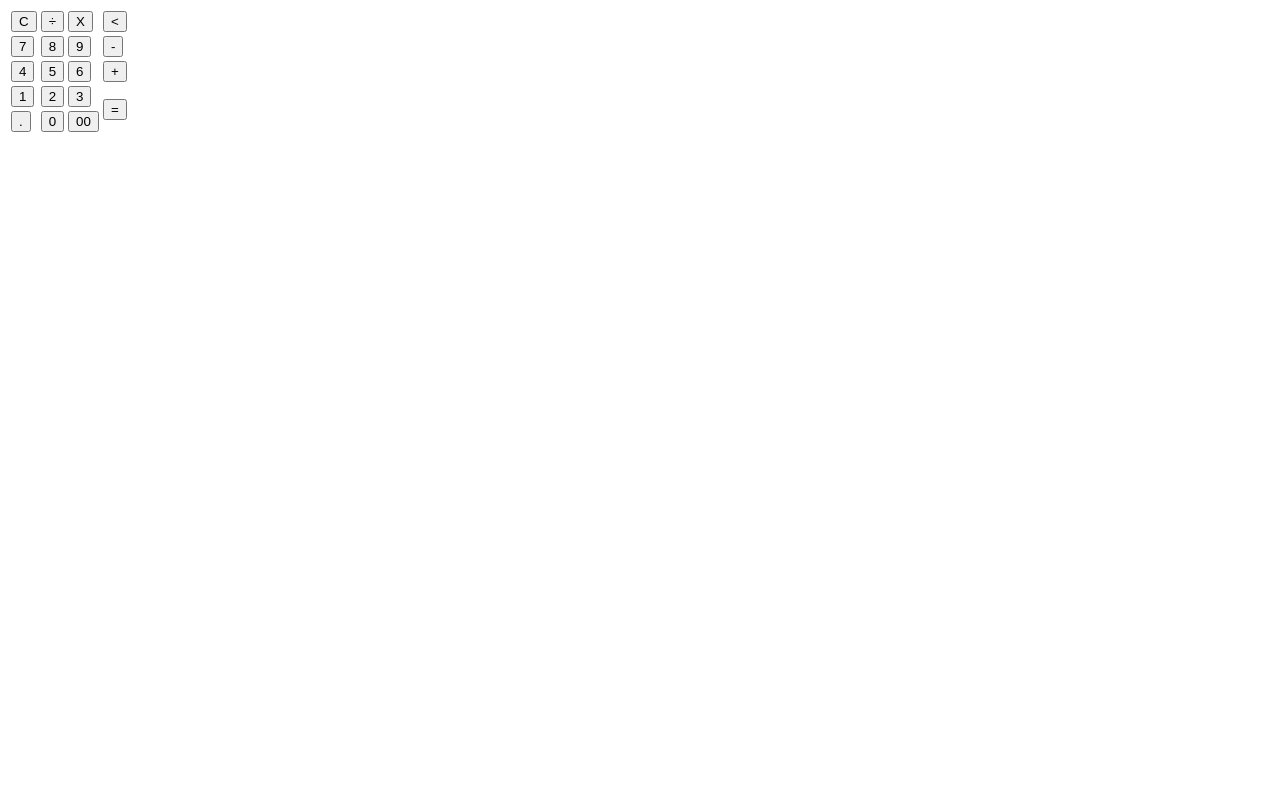
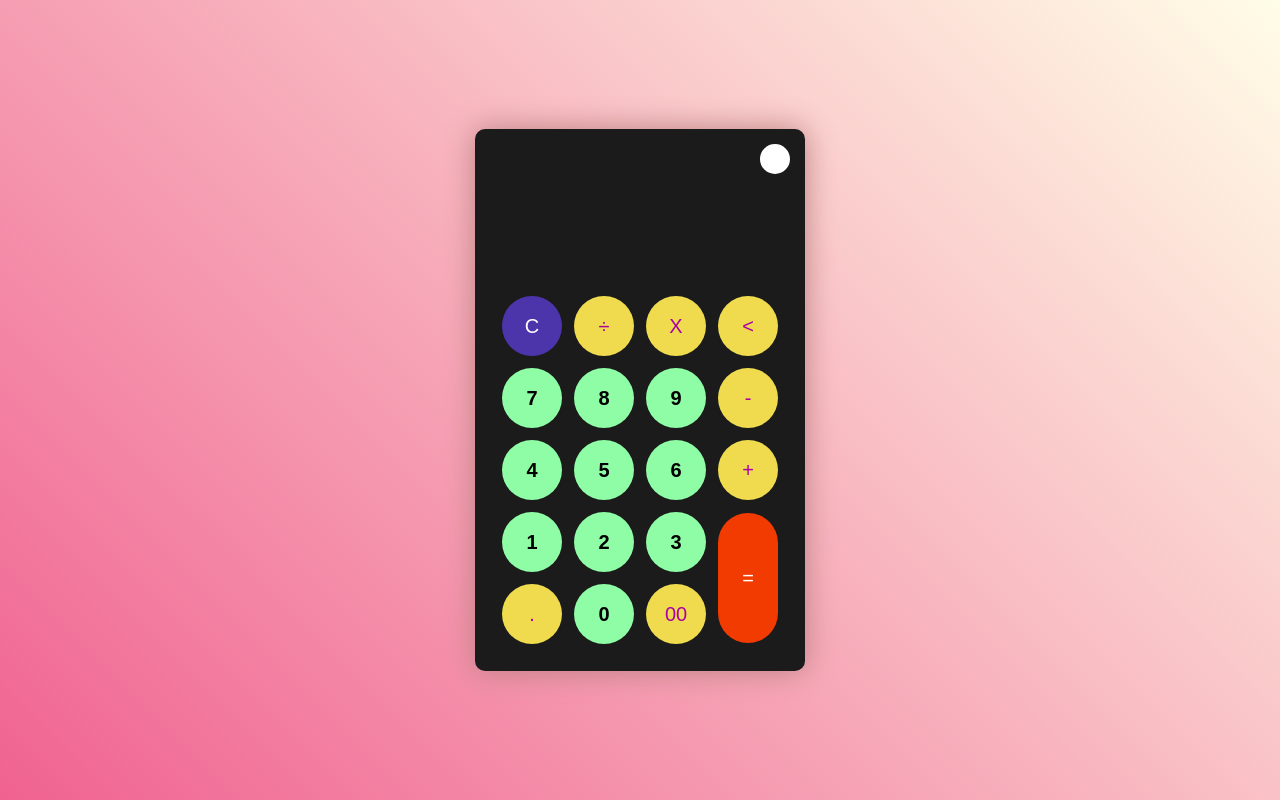
Before and after one commit to Aleincob/calculadora-JS, a plain HTML site: page index.html in a window 1280 px wide. Drawn offline with Linux system fonts and the light colour scheme.

Commit message:
Scss aplicado

```diff
--- a/css/style.scss
+++ b/css/style.scss
@@ -0,0 +1,123 @@
+* {
+  padding: 0;
+  margin: 0;
+  box-sizing: border-box;
+  font-family: sans-serif;
+}
+
+body {
+  background: linear-gradient(45deg, #f06291, #fffde7);
+}
+
+.container {
+  height: 100vh;
+  width: 100vw;
+  display: flex;
+  align-items: center;
+  justify-content: center;
+  flex-wrap: wrap;
+}
+
+.calculator {
+  position: relative;
+  height: auto;
+  width: auto;
+  padding: 20px;
+  border-radius: 10px;
+  box-shadow: 0 0 30px rgb(187, 130, 130);
+  background-color: white;
+  #display {
+    color: #0a1e23;
+    margin: 0 10px;
+    height: 120px;
+    width: auto;
+    display: flex;
+    align-items: end;
+    justify-content: flex-end;
+    font-size: 30px;
+    margin-bottom: 20px;
+    font-weight: 700;
+  }
+  #equal {
+    height: 130px;
+  }
+  #clear {
+    background-color: #ffd5d8;
+    color: #fc4552;
+  }
+  .btn-number {
+    background-color: #c3eaff;
+    color: #000000;
+  }
+  .btn-operator {
+    background-color: #ffd0fb;
+    color: #f967f3;
+  }
+  .btn-equal {
+    background-color: #adf9e7;
+    color: #000;
+  }
+  //dark theme
+  &.dark {
+    background-color: #1b1b1b;
+    #display {
+      color: #f9fafb;
+    }
+    #clear {
+      background-color: #4c35aa;
+      color: white;
+    }
+    .btn-number {
+      background-color: #8efda6;
+      color: black;
+      font-weight: 600;
+    }
+    .btn-operator {
+      background-color: #f0db4f;
+      color: #aa00a4;
+    }
+    .btn-equal {
+      background-color: #f23b00;
+      color: white;
+    }
+  }
+}
+.theme-toggler {
+  position: absolute;
+  top: 30px;
+  right: 30px;
+  color: #fff;
+  cursor: pointer;
+  z-index: 1;
+  &::before {
+    position: absolute;
+    content: "";
+    height: 30px;
+    width: 30px;
+    top: 50%;
+    transform: translate(-50%, -50%);
+    border-radius: 50%;
+    background-color: #333;
+    z-index: -1;
+  }
+}
+.theme-toggler.active {
+  color: #333;
+  &::before {
+    background-color: #fff;
+  }
+}
+
+button {
+  height: 60px;
+  width: 60px;
+  border: 0;
+  border-radius: 30px;
+  margin: 5px;
+  font-size: 20px;
+  cursor: pointer;
+  transition: all 0.3s ease;
+  &:hover {
+    transform: scale(1.1);
+  }
+}
--- a/index.html
+++ b/index.html
@@ -3,8 +3,9 @@
   <head>
     <meta charset="UTF-8" />
     <meta name="viewport" content="width=device-width, initial-scale=1.0" />
-    <title>Document</title>
+    <title>Calculadora</title>
     <link rel="stylesheet" href="css/style.css" />
+    <link rel="shortcut icon" href="./calculadora.png" type="image/x-icon" />
   </head>
   <body>
     <div class="container">
--- a/script.js
+++ b/script.js
@@ -12,9 +12,19 @@ buttons.forEach((item) => {
       display.innerText = eval(display.innerText);
     } else if (display.innerText == "" && item.id == "equal") {
       display.innerText = "Null";
-      setTimeout(() => ((display.innerText = ""), 2000));
+      setTimeout(() => (display.innerText = ""), 2000);
     } else {
       display.innerText += item.id;
     }
   };
 });
+
+const themeToggleBtn = document.querySelector(".theme-toggler");
+const calculator = document.querySelector(".calculator");
+
+let isDark = true;
+themeToggleBtn.onclick = () => {
+  calculator.classList.toggle("dark");
+  themeToggleBtn.classList.toggle("active");
+  isDark = !isDark;
+};
```
Also changed, not shown: calculadora.png (added), css/style.css, 1 other file.
